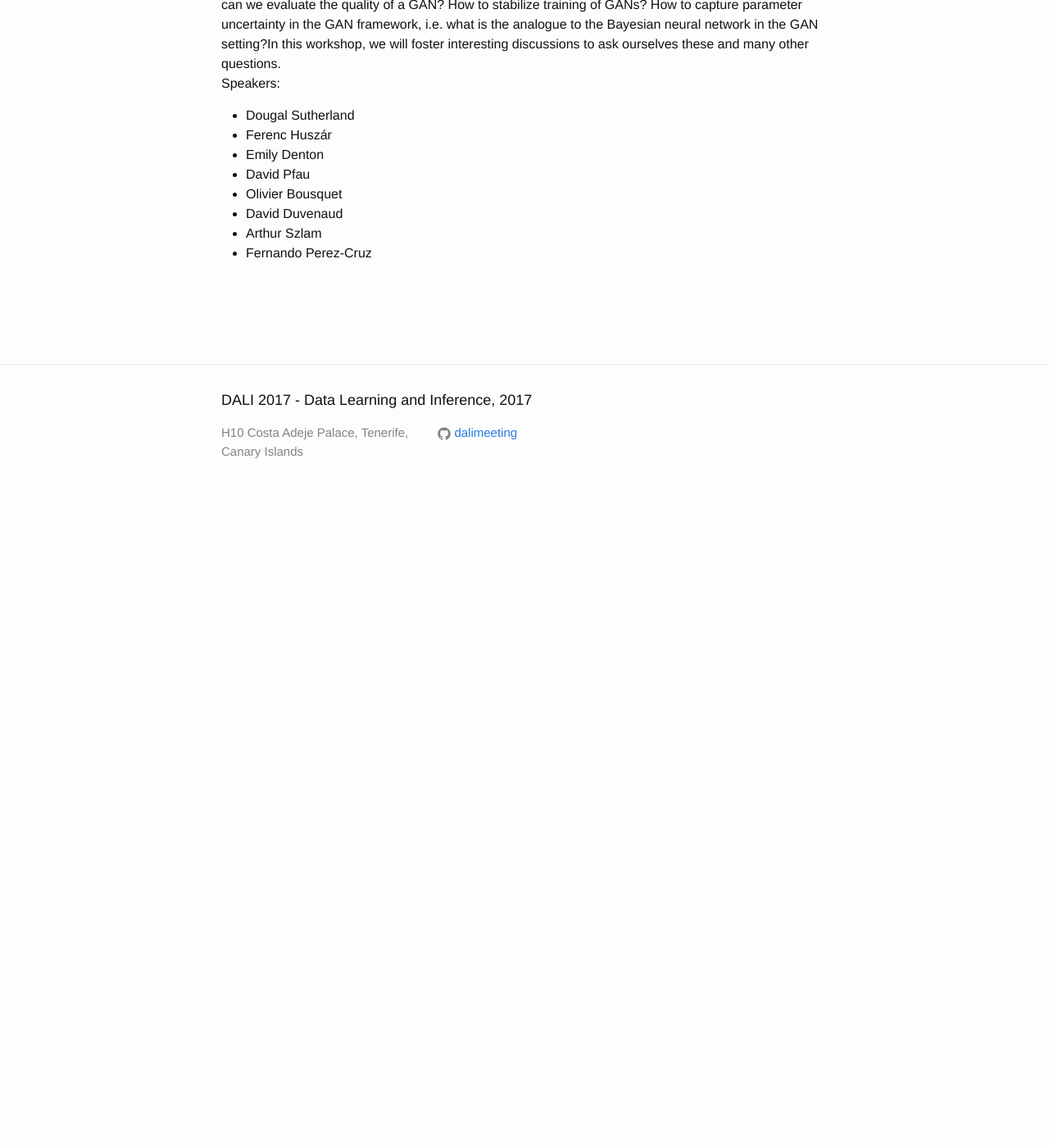
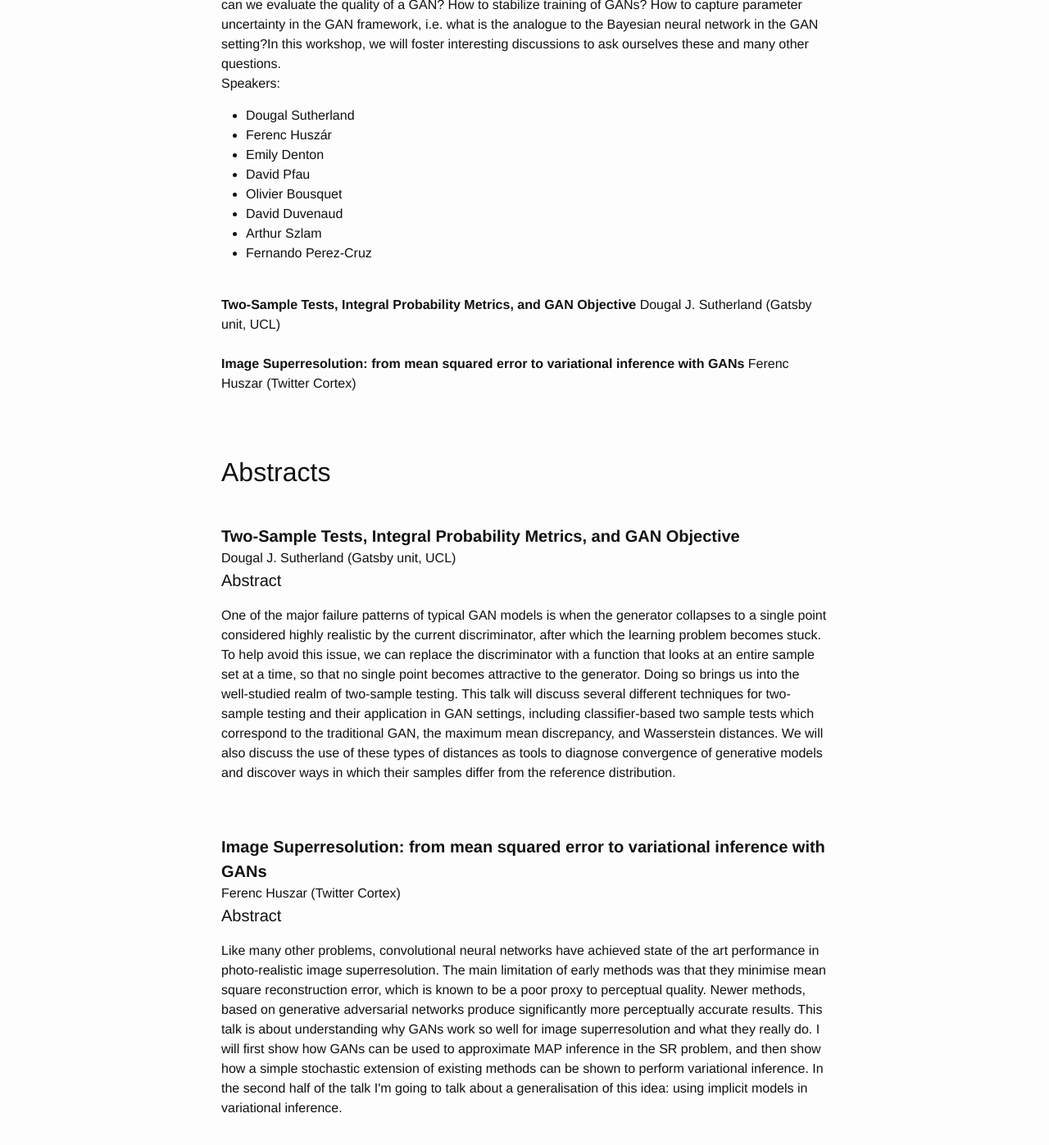
Before and after one commit to dalimeeting/dalimeeting.github.io, a Jekyll site: the page built from _posts/2017-04-18-generative-adversarial-networks.md, in a window 1280 px wide and 1400 px high, scrolled down 903 px. Shown: the top 1397 px of the window at 82% size. Built offline with Jekyll 4.4.1, drawn with Linux system fonts in a browser that asks for light colours; before the commit the page ends 1525 px from its top, so only the background shows below that.

Commit message:
Update 2017-04-18-generative-adversarial-networks.md

```diff
--- a/_posts/2017-04-18-generative-adversarial-networks.md
+++ b/_posts/2017-04-18-generative-adversarial-networks.md
@@ -17,14 +17,46 @@ organizers:
   url: http://lopezpaz.org/
   institute: Facebook AI Research
 room: Adeje
-show_abstracts: false
+show_abstracts: true
 talks:
-- title:
-  speaker:
+- title: "Two-Sample Tests, Integral Probability Metrics, and GAN Objective"
+  speaker: "Dougal J. Sutherland (Gatsby unit, UCL)"
   youtube:
   start:
   end:
-  abstract:
+  abstract: "One of the major failure patterns of typical GAN models is when the generator
+collapses to a single point considered highly realistic by the current
+discriminator, after which the learning problem becomes stuck. To help avoid
+this issue, we can replace the discriminator with a function that looks at an
+entire sample set at a time, so that no single point becomes attractive to the
+generator. Doing so brings us into the well-studied realm of two-sample
+testing. This talk will discuss several different techniques for two-sample
+testing and their application in GAN settings, including classifier-based two
+sample tests which correspond to the traditional GAN, the maximum mean
+discrepancy, and Wasserstein distances. We will also discuss the use of these
+types of distances as tools to diagnose convergence of generative models and
+discover ways in which their samples differ from the reference distribution."
+- title: "Image Superresolution: from mean squared error to variational inference with GANs"
+  speaker: "Ferenc Huszar (Twitter Cortex)"
+  youtube:
+  start:
+  end:
+  abstract: "Like many other problems, convolutional neural networks have achieved state of
+the art performance in photo-realistic image superresolution. The main
+limitation of early methods was that they minimise mean square reconstruction
+error, which is known to be a poor proxy to perceptual quality. Newer methods,
+based on generative adversarial networks produce significantly more
+perceptually accurate results.
+
+This talk is about understanding why GANs work so well for image
+superresolution and what they really do. I will first show how GANs can be
+used to approximate MAP inference in the SR problem, and then show how a
+simple stochastic extension of existing methods can be shown to perform
+variational inference. In the second half of the talk I'm going to talk about
+a generalisation of this idea: using implicit models in variational inference."
+
+
+
 speakers:
 - Dougal Sutherland
 - Ferenc Huszár
```
